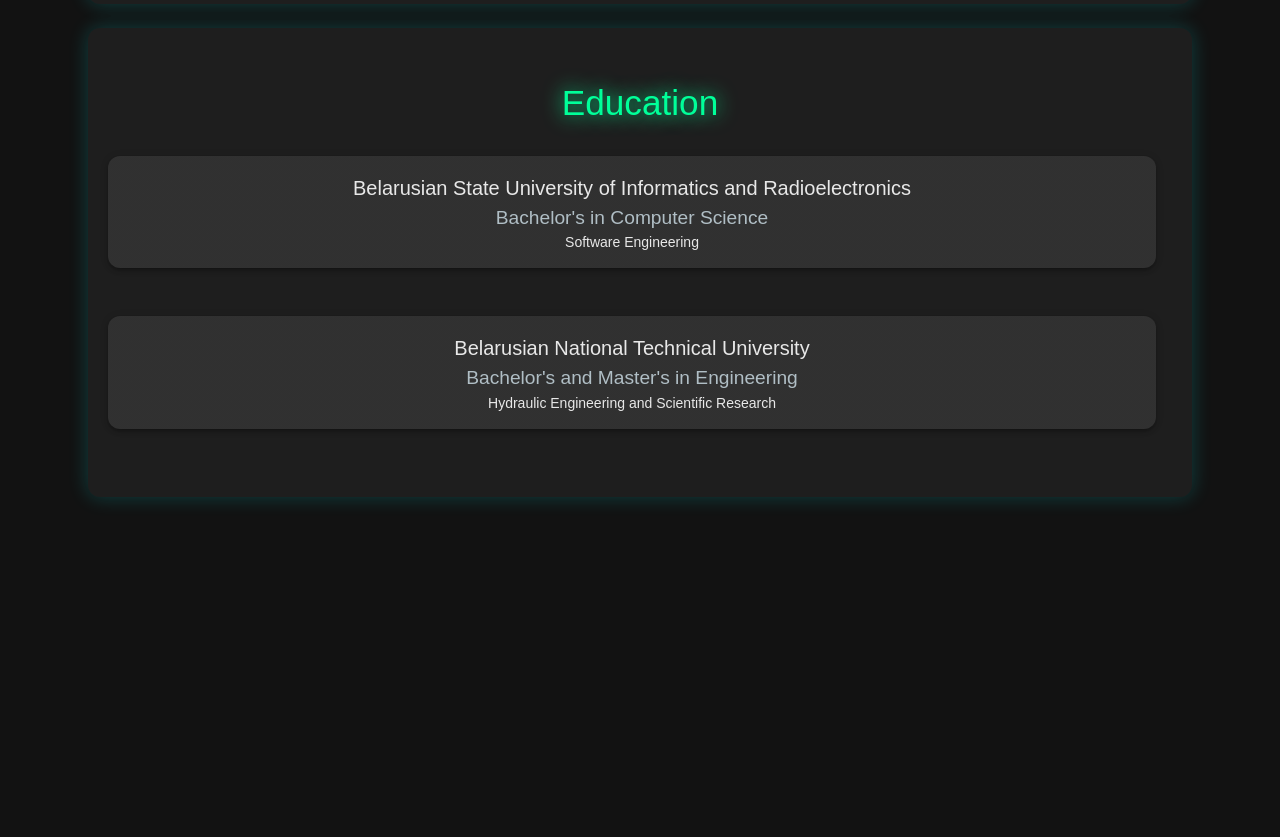
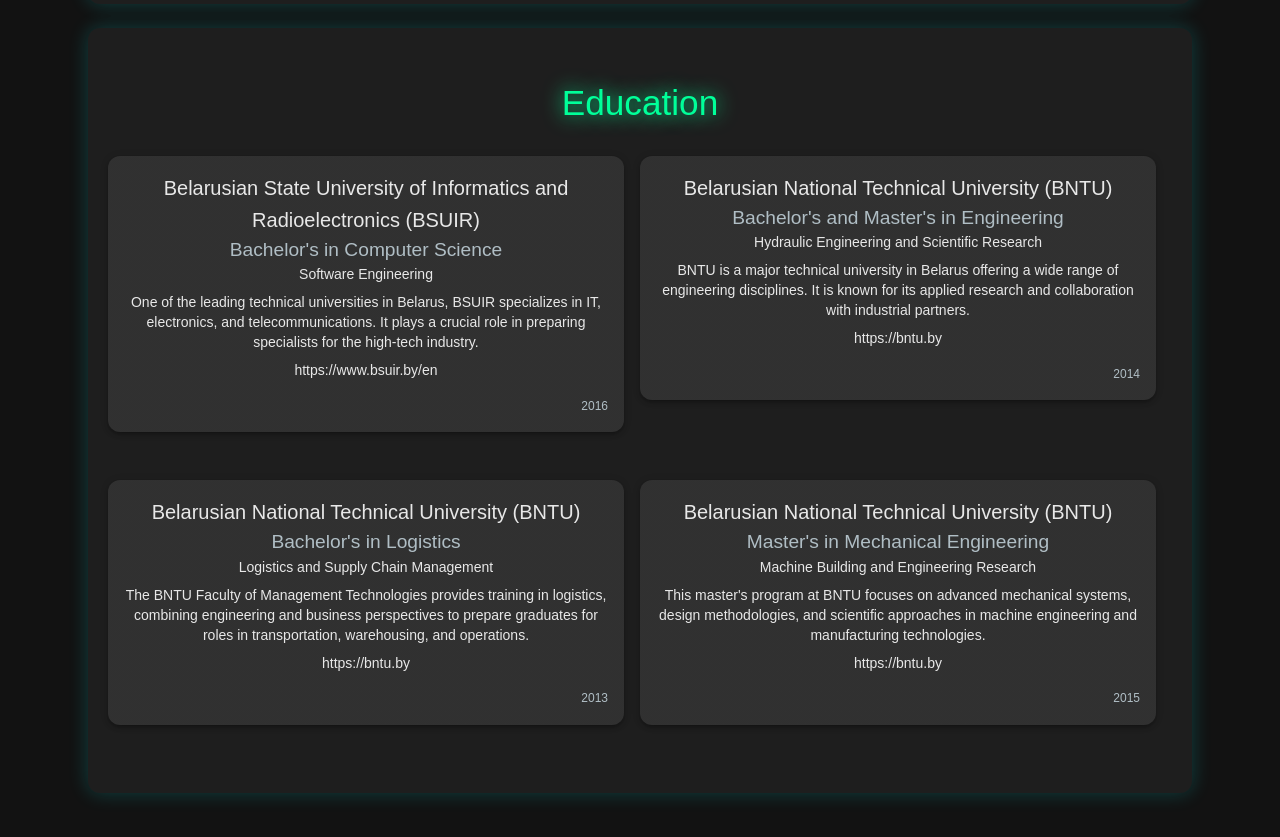
Before and after one commit to azubrytski-dev/cv-website, a React (Create React App) app in the folder src/client/: page / in a window 1280 px wide. Shown: the part 2260-3097 px from the top of the page. Before the commit the page ends 2813 px from the top, so only its background shows below. Built offline with nearby package versions, Linux system fonts and the light colour scheme.

Commit message:
CV-2: Updated education and experience

```diff
--- a/src/client/src/components/Education.tsx
+++ b/src/client/src/components/Education.tsx
@@ -24,11 +24,18 @@
       <Typography variant="h5" gutterBottom>Education</Typography>
       <Grid container spacing={2} sx={{ width: "100%", justifyContent: "center" }}>
         {educationData.map((edu, index) => (
-          <Grid item xs={12} key={index}>
+          <Grid item xs={12} md={6} key={index}>
             <EducationPaper elevation={3}>
               <Typography variant="h6">{edu.institution}</Typography>
               <Typography variant="body1">{edu.degree}</Typography>
               <Typography variant="body2">{edu.specialization}</Typography>
+              <Typography variant="body2" sx={{ marginTop: '0.5rem' }}>{edu.description}</Typography>
+              <Typography variant="body2" sx={{ marginTop: '0.5rem' }}>
+                <a href={edu.website} target="_blank" rel="noopener noreferrer">{edu.website}</a>
+              </Typography>
+              <Box sx={{ display: 'flex', justifyContent: 'flex-end', marginTop: '1rem' }}>
+                <Typography variant="caption" color="text.secondary">{edu.graduatedYear}</Typography>
+              </Box>
             </EducationPaper>
           </Grid>
         ))}
--- a/src/client/src/components/Experience.tsx
+++ b/src/client/src/components/Experience.tsx
@@ -1,5 +1,5 @@
 import React, { useEffect, useState } from "react";
-import { Typography, Box, Grid, Paper } from "@mui/material";
+import { Typography, Box, Grid, Paper, Modal, Dialog, DialogTitle, DialogContent, DialogActions, Button, List, ListItem, ListItemText, Checkbox } from "@mui/material";
 import { styled } from "@mui/system";
 import FlipCard from "./shared/FlipCard";
 import { Experience as ExperienceModel } from "../models/Experience";
@@ -19,10 +19,22 @@
 
 const Experience: React.FC = () => {
   const [experiences, setExperiences] = useState<ExperienceModel[]>([]);
+  const [open, setOpen] = useState(false);
+  const [selectedExperience, setSelectedExperience] = useState<ExperienceModel | null>(null);
 
   useEffect(() => {
     setExperiences(getExperienceInformation());
   }, []);
+
+  const handleOpen = (exp: ExperienceModel) => {
+    setSelectedExperience(exp);
+    setOpen(true);
+  };
+
+  const handleClose = () => {
+    setOpen(false);
+    setSelectedExperience(null);
+  };
 
   if (!experiences.length) return <Typography>Loading...</Typography>;
 
@@ -34,7 +46,7 @@
       <Grid container spacing={2} sx={{ width: "100%", justifyContent: "center" }}>
         {experiences.map((exp, index) => (
           <Grid item xs={12} md={4} key={index}>
-            <ExperiencePaper elevation={3}>
+            <ExperiencePaper elevation={3} onClick={() => handleOpen(exp)} sx={{ cursor: 'pointer' }}>
               <FlipCard
                 frontText={`${exp.company} - ${exp.role}`}
                 backText={`${exp.description}\n\nTech Stack: ${exp.techStack}\nDuration: ${calculateDuration(exp.startDate, exp.endDate)}`}
@@ -43,6 +55,39 @@
           </Grid>
         ))}
       </Grid>
+      <Dialog open={open} onClose={handleClose} maxWidth="sm" fullWidth>
+        <DialogTitle sx={{ color: 'text.secondary', textAlign: 'center' }}>
+          {selectedExperience?.company} - {selectedExperience?.role}
+        </DialogTitle>
+        {selectedExperience && (
+          <Typography variant="subtitle2" align="center" sx={{ color: 'text.secondary', fontWeight: 400, mb: 1 }}>
+            {selectedExperience.startDate} - {selectedExperience.endDate}
+            {` (` + calculateDuration(selectedExperience.startDate, selectedExperience.endDate) + `)`}
+          </Typography>
+        )}
+        <DialogContent dividers>
+          {selectedExperience && (
+            <Box>
+              <Typography variant="body1" gutterBottom>Description:</Typography>
+              <Typography variant="body2" gutterBottom>{selectedExperience.description}</Typography>
+              <Typography variant="body1" gutterBottom>Tech Stack:</Typography>
+              <Typography variant="body2" gutterBottom>{selectedExperience.techStack}</Typography>
+              <Typography variant="body1" gutterBottom>Responsibilities:</Typography>
+              <List dense>
+                {selectedExperience.responsibilities.map((resp, idx) => (
+                  <ListItem key={idx} sx={{ py: 0, my: 0, minHeight: 0 }}>
+                    <Checkbox checked disabled sx={{ p: 0.5, mr: 1 }} />
+                    <ListItemText primary={resp} sx={{ my: 0 }} />
+                  </ListItem>
+                ))}
+              </List>
+            </Box>
+          )}
+        </DialogContent>
+        <DialogActions>
+          <Button onClick={handleClose} color="primary" sx={{ color: 'black' }}>Close</Button>
+        </DialogActions>
+      </Dialog>
     </Box>
   );
 };
--- a/src/client/src/models/Education.ts
+++ b/src/client/src/models/Education.ts
@@ -3,19 +3,41 @@
     degree: string;
     specialization: string;
     graduatedYear: number;
+    description: string;
+    website: string;
 }
 
 export const educationDataMock: Education[] = [
     {
-        institution: "Belarusian State University of Informatics and Radioelectronics",
+        institution: "Belarusian State University of Informatics and Radioelectronics (BSUIR)",
         degree: "Bachelor's in Computer Science",
         specialization: "Software Engineering",
         graduatedYear: 2016,
+        description: "One of the leading technical universities in Belarus, BSUIR specializes in IT, electronics, and telecommunications. It plays a crucial role in preparing specialists for the high-tech industry.",
+        website: "https://www.bsuir.by/en"
     },
     {
-        institution: "Belarusian National Technical University",
+        institution: "Belarusian National Technical University (BNTU)",
         degree: "Bachelor's and Master's in Engineering",
         specialization: "Hydraulic Engineering and Scientific Research",
         graduatedYear: 2014,
+        description: "BNTU is a major technical university in Belarus offering a wide range of engineering disciplines. It is known for its applied research and collaboration with industrial partners.",
+        website: "https://bntu.by"
     },
+    {
+        institution: "Belarusian National Technical University (BNTU)",
+        degree: "Bachelor's in Logistics",
+        specialization: "Logistics and Supply Chain Management",
+        graduatedYear: 2013,
+        description: "The BNTU Faculty of Management Technologies provides training in logistics, combining engineering and business perspectives to prepare graduates for roles in transportation, warehousing, and operations.",
+        website: "https://bntu.by"
+    },
+    {
+        institution: "Belarusian National Technical University (BNTU)",
+        degree: "Master's in Mechanical Engineering",
+        specialization: "Machine Building and Engineering Research",
+        graduatedYear: 2015,
+        description: "This master's program at BNTU focuses on advanced mechanical systems, design methodologies, and scientific approaches in machine engineering and manufacturing technologies.",
+        website: "https://bntu.by"
+    }
 ];
--- a/src/client/src/models/Experience.ts
+++ b/src/client/src/models/Experience.ts
@@ -5,16 +5,22 @@
         techStack: string;
         startDate: string;
         endDate: string;
+        responsibilities: string[];
     }
 
     export const experienceDataMock: Experience[] = [
         {
             company: "Tipalti",
-            role: "Senior Software Engineer / Team Lead",
+            role: "Senior Software Engineer",
             startDate: "August 2024",
             endDate: "Present",
             description: "Team Size: 10 developers. Developed architecture and design. FinTech.",
-            techStack: ".NET Core, React, MongoDB, RabbitMQ, MSSQL, AWS"
+            techStack: ".NET Core, React, MongoDB, RabbitMQ, MSSQL, AWS",
+            responsibilities: [
+                "Developed system architecture and design for FinTech solutions",
+                "Collaborated with a team of 10 developers",
+                "Implemented scalable backend and frontend features"
+            ]
         },
         {
             company: "Intetics",
@@ -22,7 +28,12 @@
             startDate: "October 2021",
             endDate: "April 2024",
             description: "Team Size: 10 developers. Developed architecture and design. Healthcare.",
-            techStack: ".NET Core, React, CouchDB, RabbitMQ, MSSQL, AWS"
+            techStack: ".NET Core, React, CouchDB, RabbitMQ, MSSQL, AWS",
+            responsibilities: [
+                "Led a team of 10 developers in healthcare projects",
+                "Designed and developed system architecture",
+                "Oversaw project delivery and code quality"
+            ]
         },
         {
             company: "Aras",
@@ -30,7 +41,12 @@
             startDate: "April 2020",
             endDate: "October 2021",
             description: "Optimized solutions based on non-functional requirements. Led development teams and mentored developers.",
-            techStack: "REST/SOAP, .NET, MS SQL, Azure DevOps"
+            techStack: "REST/SOAP, .NET, MS SQL, Azure DevOps",
+            responsibilities: [
+                "Optimized solutions for performance and scalability",
+                "Led multiple development teams",
+                "Mentored and coached developers"
+            ]
         },
         {
             company: "Aras",
@@ -38,7 +54,11 @@
             startDate: "April 2019",
             endDate: "April 2020",
             description: "Customized platform solutions. Integrated third-party services.",
-            techStack: "REST/SOAP, .NET, MS SQL, Azure DevOps"
+            techStack: "REST/SOAP, .NET, MS SQL, Azure DevOps",
+            responsibilities: [
+                "Customized platform solutions for client needs",
+                "Integrated third-party services into existing systems"
+            ]
         },
         {
             company: "Disprz",
@@ -46,7 +66,11 @@
             startDate: "February 2019",
             endDate: "April 2019",
             description: "Developed MVP chat bot for bank employee onboarding.",
-            techStack: "C#, ASP.NET Core, Azure"
+            techStack: "C#, ASP.NET Core, Azure",
+            responsibilities: [
+                "Developed MVP chatbot for bank employee onboarding",
+                "Led a small development team"
+            ]
         },
         {
             company: "Andersen Labs",
@@ -54,7 +78,12 @@
             startDate: "June 2017",
             endDate: "April 2019",
             description: "Developed E-Commerce platform services. Planned and led migrations.",
-            techStack: "C#, ASP.NET MVC, React, Dapper"
+            techStack: "C#, ASP.NET MVC, React, Dapper",
+            responsibilities: [
+                "Developed services for E-Commerce platform",
+                "Planned and led system migrations",
+                "Coordinated with cross-functional teams"
+            ]
         },
         {
             company: "Andersen Labs",
@@ -62,6 +91,10 @@
             startDate: "December 2016",
             endDate: "June 2017",
             description: "Developed vehicle insurance system.",
-            techStack: "C#, ASP.NET MVC, JavaScript"
+            techStack: "C#, ASP.NET MVC, JavaScript",
+            responsibilities: [
+                "Developed features for vehicle insurance system",
+                "Collaborated with senior developers"
+            ]
         }
     ];
```
